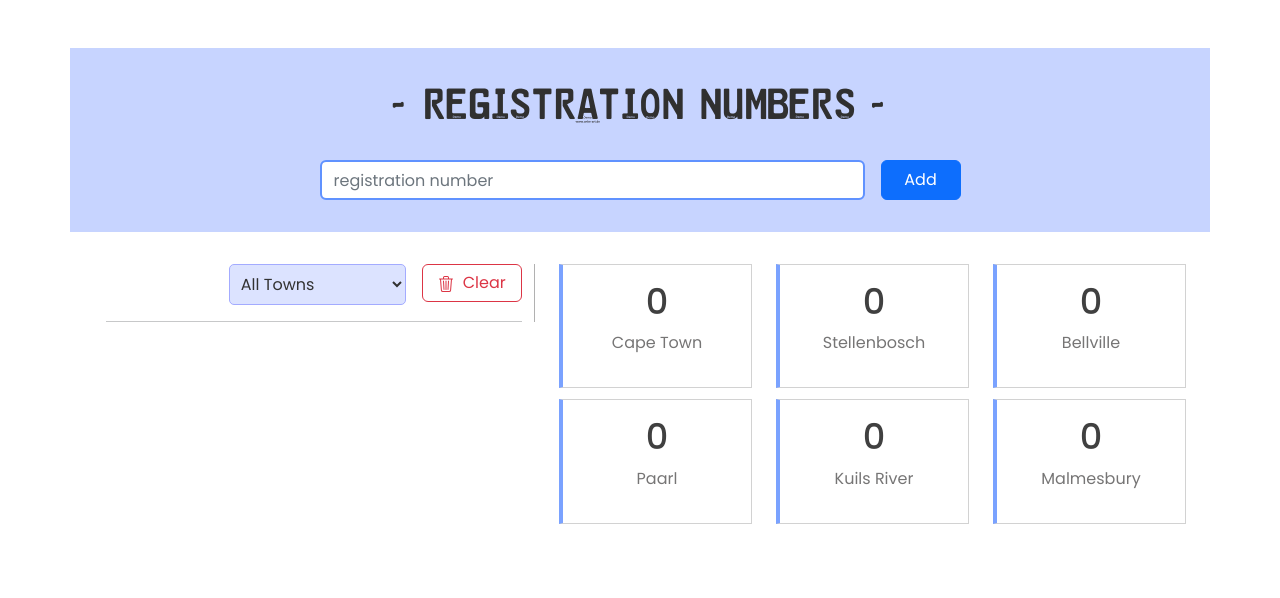
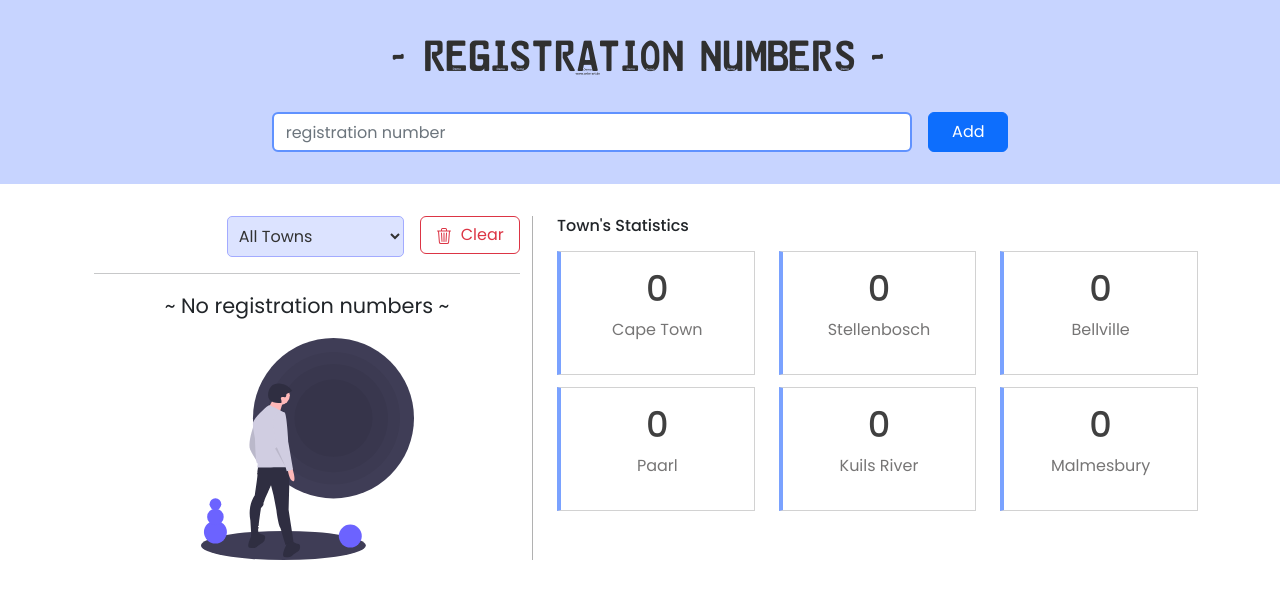
Before and after one commit to mokhelek/registration-numbers-React, a React (Vite) app: page / in a window 1280 px wide. Shown: the top 598 px of the page. Built offline with nearby package versions, Linux system fonts and the light colour scheme.

Commit message:
enhance layout

```diff
--- a/src/App.jsx
+++ b/src/App.jsx
@@ -105,7 +105,7 @@ function App() {
     }
 
     return (
-        <div style={{ marginTop: "3rem" }} className="container">
+        <div style={{ marginTop: "0rem" }} className="">
             <Header onSubmit={handleSubmit} error={errorText} />
 
             <div className="container">
--- /dev/null
+++ b/src/components/EmptyList.jsx
@@ -0,0 +1,12 @@
+import React from 'react'
+
+function EmptyList() {
+  return (
+    <div>
+        <p style={{fontSize:"1.3rem"}} > ~ No registration numbers  ~ </p>
+        <img style={{width:"50%"}} className='img-fluid' src={"src/assets/undraw_void_-3-ggu.svg"} alt="" />
+    </div>
+  )
+}
+
+export default EmptyList
--- a/src/components/RegNumberList.jsx
+++ b/src/components/RegNumberList.jsx
@@ -1,12 +1,14 @@
 import React from "react";
 import DropdownFilter from './DropdownFilter.jsx'
+import EmptyList from "./EmptyList.jsx";
+
 
 
 function RegNumber({regNums , filterNums}) {
-
+   console.log(regNums)
     return (
         <div>
-            <div style={{ height: "600px", overflowY: "scroll" }}>
+            <div style={{ height: "500px", overflowY: "scroll" }}>
                 <div className="container" style={{ borderRight: "1px rgb(177, 177, 177) solid" }}>
                     <DropdownFilter filterNums={filterNums} />
                     <hr />
@@ -20,6 +22,10 @@ function RegNumber({regNums , filterNums}) {
                             </div>
                         );
                     })}
+                    <center>
+                        { regNums == false && < EmptyList /> }
+                    </center>
+
                 </div>
             </div>
         </div>
--- a/src/components/TownCards.jsx
+++ b/src/components/TownCards.jsx
@@ -3,10 +3,11 @@ import React from "react";
 function TownCards({ townStats }) {
     return (
         <div>
+            <h6 style={{marginBottom:"1rem"}} >Town's Statistics</h6>
             <div className="row">
                 {Object.entries(townStats).map(([key, value]) => {
                     return (
-                        <div key={key} className="col-sm-4">
+                        <div key={key} className="col-sm-4 col-6">
                             <div align="center" id="malmesbury-card" className="card card-body place-card">
                                 <h2 id="malmesbury_counter" className="town-count">
                                     <p style={{fontSize:"2.2rem", fontWeight:"500", marginBottom:"0"}}>{value}</p>
```
